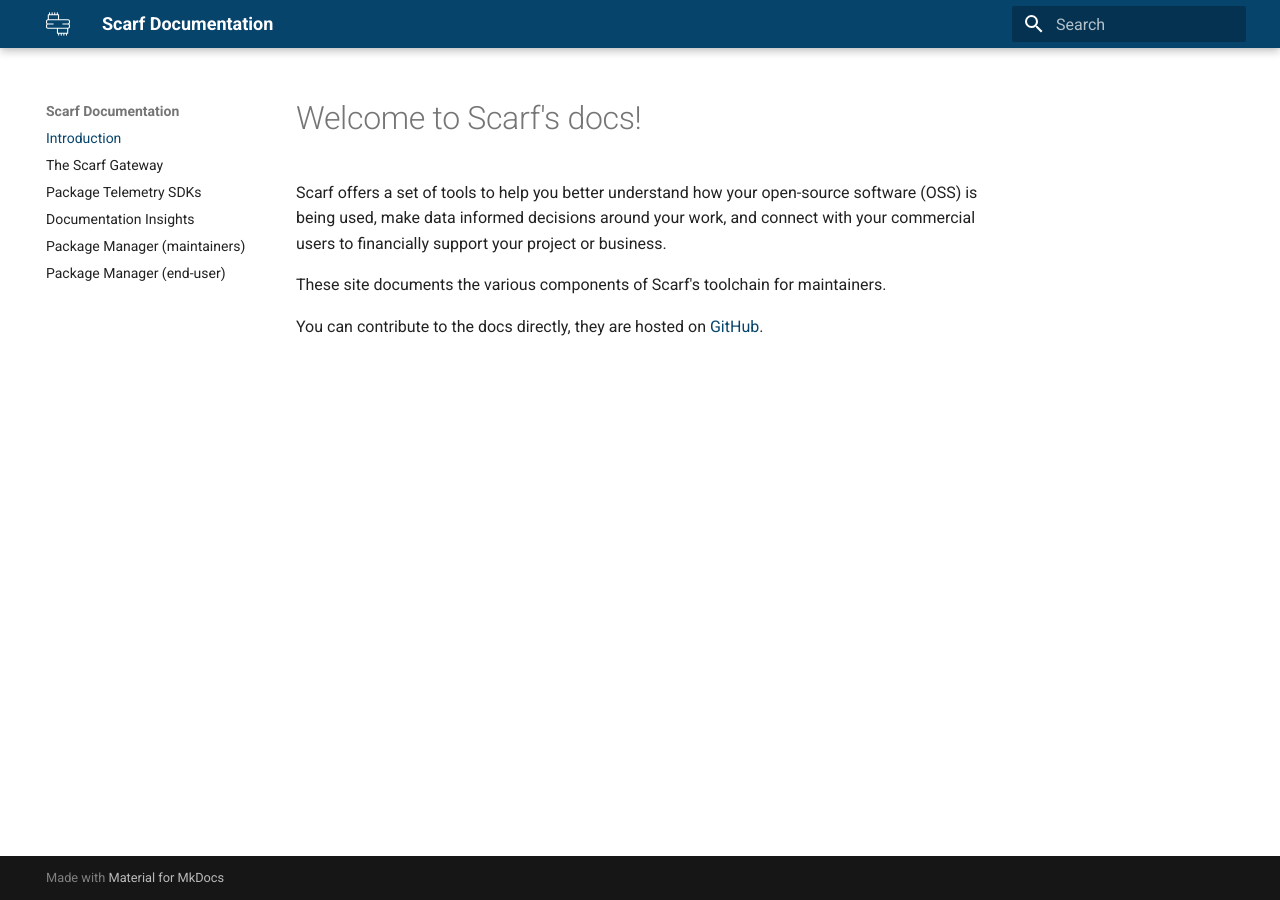
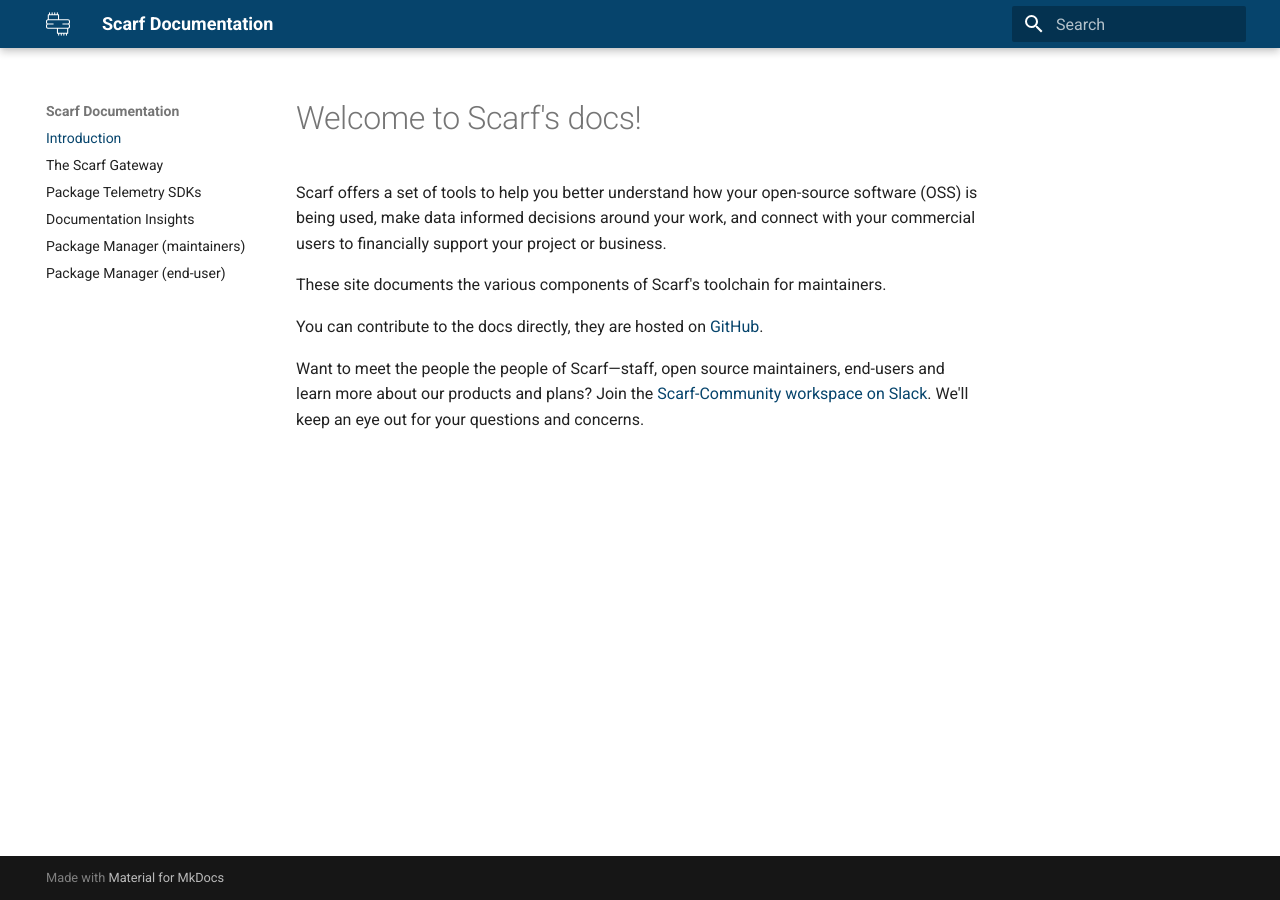
Before and after one commit to scarf-sh/docs, an MkDocs documentation site: the page built from docs/index.md, in a window 1280 px wide. Built offline with MkDocs 1.6.1 and Material for MkDocs 9.7.7, drawn with Linux system fonts in a browser that asks for light colours.

Commit message:
Update index.md

```diff
--- a/docs/index.md
+++ b/docs/index.md
@@ -5,3 +5,5 @@
 These site documents the various components of Scarf's toolchain for maintainers.
 
 You can contribute to the docs directly, they are hosted on [GitHub](https://github.com/scarf-sh/docs).
+
+Want to meet the people the people of Scarf—staff, open source maintainers, end-users and learn more about our products and plans? Join the [Scarf-Community workspace on Slack](https://join.slack.com/t/scarf-community/shared_invite/zt-ptndha07-Vs88XHYyHnnAOIEw9AZMgg). We'll keep an eye out for your questions and concerns.
```
